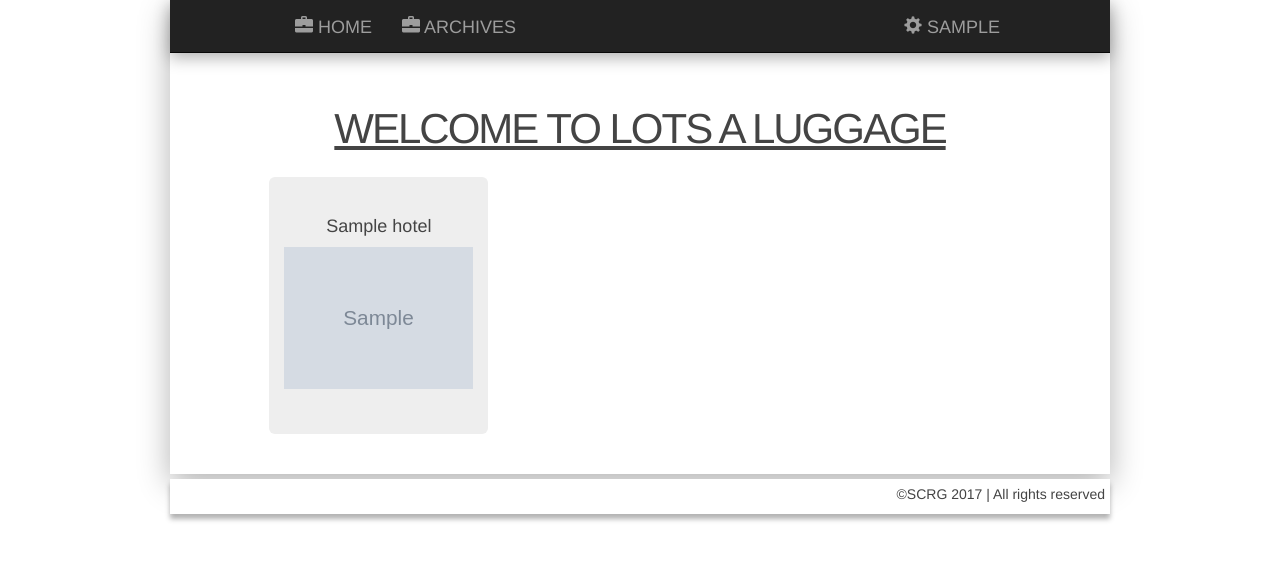
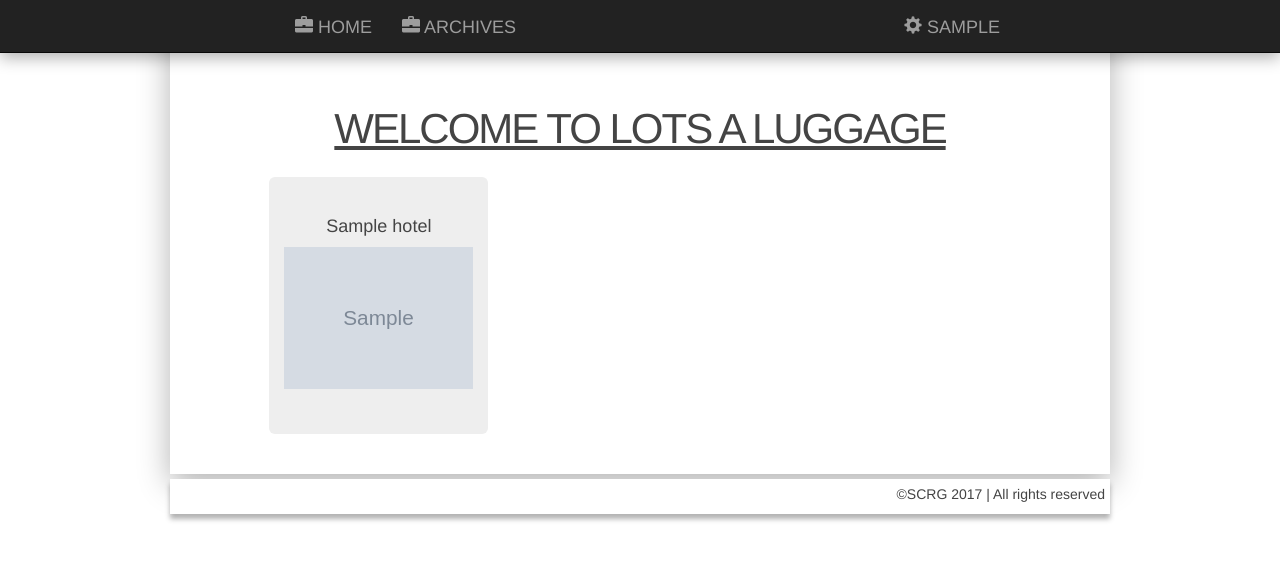
Before and after one commit to greevedogg/flask_luggage, a Flask app: page / in a window 1280 px wide. Shown: the top 561 px of the page. Run offline with Flask 2, Linux system fonts and the light colour scheme; a user stored in the database is signed in; tables that the repository leaves empty hold one stand-in row (values such as "Sample post"); grey boxes marked "Sample" are stand-in pictures; parts of the project's set-up code (start-up, migrations or seed data) failed here and were passed over; some libraries are stand-ins or nearby versions.

Commit message:
Fixed error with navbar in IE

```diff
--- a/app/static/css/main.css
+++ b/app/static/css/main.css
@@ -54,7 +54,6 @@ input:invalid {
  */
 
 .navbar {
-  max-width: 940px;
   box-shadow: 0 5px 15px rgba(0, 0, 0, 0.3);
 }
 
--- a/app/templates/base.html
+++ b/app/templates/base.html
@@ -10,7 +10,7 @@
     <script src="{{ url_for('static', filename='js/restive.min.js') }}"></script>
     <script src="{{ url_for('static', filename='js/fastclick.js') }}"></script>
     <script src="{{ url_for('static', filename='vendor/auxiliary/responsive-paginate.js') }}"></script>
-    <link rel="stylesheet" href="{{ url_for('static', filename='css/main.css') }}?release=20170810">
+    <link rel="stylesheet" href="{{ url_for('static', filename='css/main.css') }}?release=20170814">
 
     <script>
       (function(i,s,o,g,r,a,m){i['GoogleAnalyticsObject']=r;i[r]=i[r]||function(){
```
